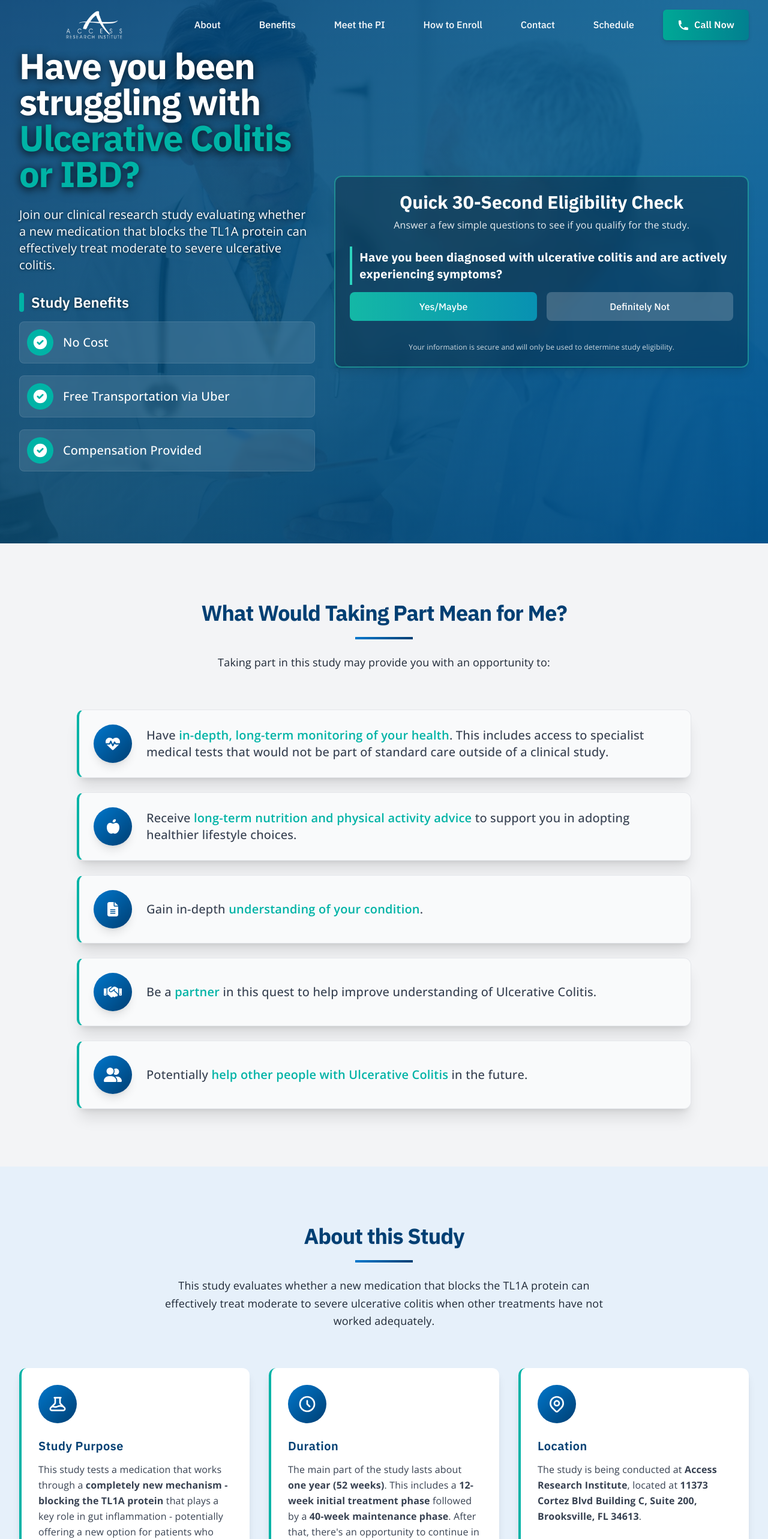
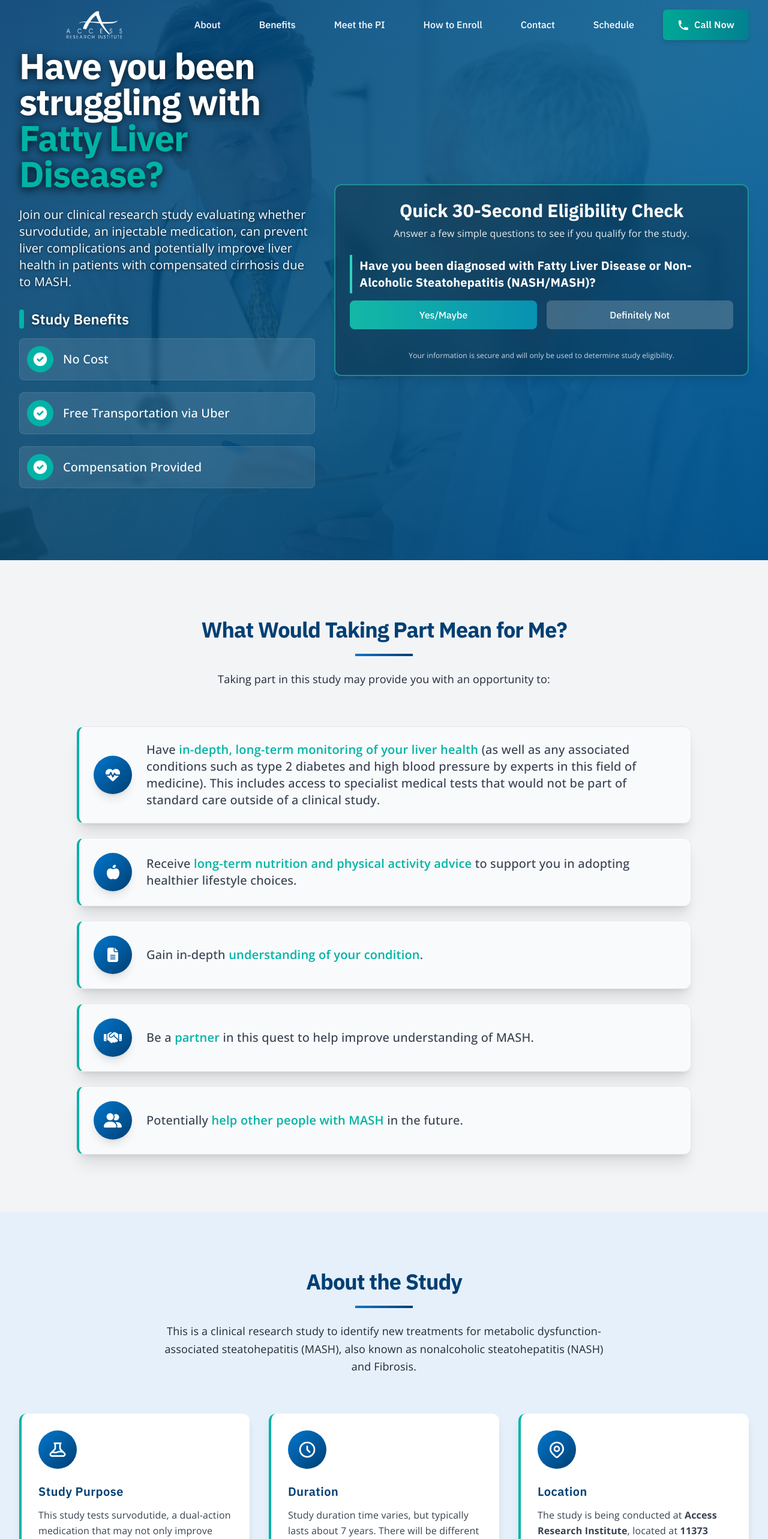
Before and after one commit to am23219/ari-asthma-study, a Next.js app: page / in a window 1280 px wide. Shown: the top 2566 px of the page at 60% size. Built offline with nearby package versions, Linux system fonts and the light colour scheme.

Commit message:
updated styles

```diff
--- a/app/components/AboutSection.jsx
+++ b/app/components/AboutSection.jsx
@@ -18,11 +18,11 @@ export default function AboutSection() {
           className="text-center mb-10 md:mb-16"
         >
           <h2 className="text-3xl md:text-4xl font-bold mb-5 text-navy-deep font-heading tracking-tight">
-            About this Study
+            About the Study
           </h2>
           <div className="w-24 h-1 bg-gradient-to-r from-blue-primary to-navy-deep mx-auto mb-6"></div>
           <p className="text-lg text-gray-800 max-w-3xl mx-auto font-body leading-relaxed">
-          This study evaluates whether a new medication that blocks the TL1A protein can effectively treat moderate to severe ulcerative colitis when other treatments have not worked adequately.</p>
+          This is a clinical research study to identify new treatments for metabolic dysfunction-associated steatohepatitis (MASH), also known as nonalcoholic steatohepatitis (NASH) and Fibrosis.</p>
         </motion.div>
 
         <div className="grid grid-cols-1 md:grid-cols-3 gap-6 md:gap-8">
@@ -41,7 +41,7 @@ export default function AboutSection() {
               </div>
               <h3 className="text-xl font-semibold mb-3 text-navy-deep font-heading tracking-wide">Study Purpose</h3>
               <p className="text-base text-gray-700 font-body leading-relaxed">
-              This study tests a medication that works through a <strong>completely new mechanism - blocking the TL1A protein</strong> that plays a key role in gut inflammation - potentially offering a new option for patients who haven't found relief with existing therapies.
+              This study tests survodutide, a dual-action medication that may not only improve liver health by reducing inflammation and scarring but also address underlying metabolic issues through weight loss and improved blood sugar control.
               </p>
             </div>
           </motion.div>
@@ -61,7 +61,10 @@ export default function AboutSection() {
               </div>
               <h3 className="text-xl font-semibold mb-3 text-navy-deep font-heading tracking-wide">Duration</h3>
               <p className="text-base text-gray-700 font-body leading-relaxed">
-              The main part of the study lasts about <strong>one year (52 weeks)</strong>. This includes a <strong>12-week initial treatment phase</strong> followed by a <strong>40-week maintenance phase</strong>. After that, there's an opportunity to continue in an open-label extension phase.
+              Study duration time varies, but typically lasts about 7 years. There will be
+different amounts of time that pass between each visit throughout the study (example: every 6 weeks). Some visits may be conducted remotely. The
+study team will go over the appointment schedule with you and address any questions you may
+have.
               </p>
             </div>
           </motion.div>
@@ -94,7 +97,7 @@ export default function AboutSection() {
             className="btn-primary inline-flex items-center justify-center px-6 py-3 text-base font-medium text-white bg-blue-primary rounded-full hover:bg-navy-deep transition-all duration-300 shadow-lg hover:shadow-xl transform hover:-translate-y-1"
           >
             <FontAwesomeIcon icon={faClipboardCheck} className="h-5 w-5 mr-2" />
-            <span className="tracking-wide">See If You Qualify</span>
+            <span className="tracking-wide">Schedule Your Consultation</span>
           </Link>
         </div>
       </div>
--- a/app/components/BenefitsSection.jsx
+++ b/app/components/BenefitsSection.jsx
@@ -18,7 +18,7 @@ export default function BenefitsSection() {
           <h2 className="text-4xl md:text-5xl font-bold mb-6 text-navy-deep font-heading">Study Benefits</h2>
           <div className="w-24 h-1 bg-gradient-to-r from-teal-accent to-gold-soft mx-auto mb-8"></div>
           <p className="text-xl text-gray-800 max-w-3xl mx-auto font-body">
-            Participating in our study offers several potential advantages for patients with ulcerative colitis.
+          Participating in our study offers several potential advantages for patients with liver disease.
           </p>
         </div>
 
@@ -100,7 +100,7 @@ export default function BenefitsSection() {
                 </span>
               </h3>
               <p className="text-gray-800 font-body">
-                By participating, you help advance medical knowledge and potentially improve future treatments for ulcerative colitis.
+                By participating, you help advance medical knowledge and potentially improve future treatments for this condition.
               </p>
             </div>
           </div>
--- a/app/components/EnrollmentSection.jsx
+++ b/app/components/EnrollmentSection.jsx
@@ -1,3 +1,5 @@
+// No need for changes here
+
 'use client';
 
 import { motion } from 'framer-motion';
--- a/app/components/Footer.jsx
+++ b/app/components/Footer.jsx
@@ -13,9 +13,9 @@ export default function Footer() {
       <div className="max-w-7xl mx-auto px-4 sm:px-6 lg:px-8 relative">
         <div className="grid grid-cols-1 sm:grid-cols-2 md:grid-cols-3 gap-8 md:gap-12 mb-8 md:mb-12">
           <div>
-            <h3 className="text-xl md:text-2xl font-heading font-bold text-white mb-4 md:mb-6">UC Study</h3>
+            <h3 className="text-xl md:text-2xl font-heading font-bold text-white mb-4 md:mb-6">NASH/MASH Study</h3>
             <p className="text-white text-sm md:text-base font-body">
-              Advancing treatment options for patients with ulcerative colitis.
+            Advancing treatment options for patients with NASH/MASH through clinical research.
             </p>
           </div>
 
--- a/app/components/HeroSection.jsx
+++ b/app/components/HeroSection.jsx
@@ -1,8 +1,6 @@
 'use client';
 
 import { useCallback, useState, useEffect } from 'react';
-import Particles from 'react-tsparticles';
-import { loadSlim } from 'tsparticles-slim';
 import Link from "next/link";
 import { motion } from "framer-motion";
 import LeadCaptureForm from "./LeadCaptureForm";
@@ -14,130 +12,8 @@ export default function HeroSection() {
     setIsClient(true);
   }, []);
 
-  const particlesInit = useCallback(async (engine) => {
-    console.log("Initializing particles engine...");
-    await loadSlim(engine);
-    console.log("Particles engine loaded.");
-  }, []);
-
-  const particlesLoaded = useCallback(async (container) => {
-    console.log("Particles container loaded:", container);
-  }, []);
-
-  const particlesOptions = {
-    fullScreen: {
-      enable: false,
-      zIndex: 0,
-    },
-    background: {
-    },
-    particles: {
-      number: {
-        value: 60,
-        density: {
-          enable: true,
-          value_area: 800,
-        },
-      },
-      color: {
-        value: ['#ffffff', '#00B3A6', '#0077CC'],
-      },
-      shape: {
-        type: 'circle',
-      },
-      opacity: {
-        value: 0.6,
-        random: true,
-        anim: {
-          enable: true,
-          speed: 0.5,
-          opacity_min: 0.1,
-          sync: false,
-        },
-      },
-      size: {
-        value: 3,
-        random: true,
-        anim: {
-          enable: false,
-        },
-      },
-      line_linked: {
-        enable: true,
-        distance: 150,
-        color: '#ffffff',
-        opacity: 0.4,
-        width: 1,
-      },
-      move: {
-        enable: true,
-        speed: 1.5,
-        direction: 'none',
-        random: true,
-        straight: false,
-        out_mode: 'out',
-        bounce: false,
-        attract: {
-          enable: false,
-          rotateX: 600,
-          rotateY: 1200,
-        },
-      },
-    },
-    interactivity: {
-      detect_on: 'canvas',
-      events: {
-        onhover: {
-          enable: true,
-          mode: 'repulse',
-        },
-        onclick: {
-          enable: true,
-          mode: 'push',
-        },
-        resize: true,
-      },
-      modes: {
-        grab: {
-          distance: 400,
-          line_linked: {
-            opacity: 1,
-          },
-        },
-        bubble: {
-          distance: 400,
-          size: 40,
-          duration: 2,
-          opacity: 8,
-          speed: 3,
-        },
-        repulse: {
-          distance: 100,
-          duration: 0.4,
-        },
-        push: {
-          particles_nb: 4,
-        },
-        remove: {
-          particles_nb: 2,
-        },
-      },
-    },
-    detectRetina: true,
-  };
-
   return (
     <section className="relative min-h-screen flex items-center justify-center pt-24 pb-12 md:py-20 overflow-hidden">
-      {isClient && (
-        <Particles
-          id="tsparticles"
-          init={particlesInit}
-          loaded={particlesLoaded}
-          options={particlesOptions}
-          className="absolute inset-0 z-[-1]"
-        />
-      )}
-
       <div
         className="absolute inset-0 bg-[url('/treatment-image.jpg')] bg-cover bg-center opacity-100 z-[0]"
       ></div>
@@ -154,10 +30,10 @@ export default function HeroSection() {
               transition={{ duration: 0.5 }}
             >
               <h1 className="font-heading text-3xl sm:text-4xl md:text-5xl lg:text-6xl font-bold mb-3 md:mb-6 text-white leading-tight tracking-tight" style={{ textShadow: '0 2px 15px rgba(0,0,0,0.8)' }}>
-                Have you been <span className="block">struggling with</span> <span className="text-[#00B3A6] drop-shadow-lg">Ulcerative Colitis or IBD?</span>
+                Have you been <span className="block">struggling with</span> <span className="text-[#00B3A6] drop-shadow-lg">Fatty Liver Disease?</span>
               </h1>
               <p className="font-body text-lg md:text-xl text-white mb-6 md:mb-8 max-w-xl mx-auto lg:mx-0 text-center lg:text-left" style={{ textShadow: '0 1px 5px rgba(0,0,0,0.6)' }}>
-                Join our clinical research study evaluating whether a new medication that blocks the TL1A protein can effectively treat moderate to severe ulcerative colitis.
+              Join our clinical research study evaluating whether survodutide, an injectable medication, can prevent liver complications and potentially improve liver health in patients with compensated cirrhosis due to MASH.
               </p>
 
               <div className="mb-6 md:mb-10">
--- a/app/components/LeadCaptureForm.jsx
+++ b/app/components/LeadCaptureForm.jsx
@@ -6,14 +6,15 @@ import { sendGTMEvent } from '@next/third-parties/google';
 import clsx from 'clsx';
 
 export default function LeadCaptureForm({ context = 'default' }) {
+  console.log('LeadCaptureForm context:', context);
   const [currentStep, setCurrentStep] = useState('initial');
   const [isSubmitting, setIsSubmitting] = useState(false);
   const [errorMessage, setErrorMessage] = useState('');
   const [formData, setFormData] = useState({
-    hasUcDiagnosis: null,
-    hasCrohnsOrIndeterminate: null,
-    hasColectomyOrOstomy: null,
-    recentlyHospitalized: null,
+    hasDiagnosis: null,
+    hasOtherLiverDisease: null,
+    pregnancyStatus: null,
+    hadRecentCardiacEvent: null,
     name: '',
     phone: '',
     email: ''
@@ -24,31 +25,31 @@ export default function LeadCaptureForm({ context = 'default' }) {
     setFormData(newFormData);
 
     // Determine next step based on answer
-    if (question === 'hasUcDiagnosis' && answer === false) {
+    if (question === 'hasDiagnosis' && answer === false) {
       setCurrentStep('notQualified');
       return;
     }
-    if (question === 'hasCrohnsOrIndeterminate' && answer === true) {
+    if (question === 'hasOtherLiverDisease' && answer === true) {
       setCurrentStep('notQualified');
       return;
     }
-    if (question === 'hasColectomyOrOstomy' && answer === true) {
+    if (question === 'pregnancyStatus' && answer === true) {
       setCurrentStep('notQualified');
       return;
     }
-    if (question === 'recentlyHospitalized' && answer === true) {
+    if (question === 'hadRecentCardiacEvent' && answer === true) {
       setCurrentStep('notQualified');
       return;
     }
 
     // Advance to next question or contact info
-    if (question === 'hasUcDiagnosis') {
-      setCurrentStep('crohnsQuestion');
-    } else if (question === 'hasCrohnsOrIndeterminate') {
-      setCurrentStep('colectomyQuestion');
-    } else if (question === 'hasColectomyOrOstomy') {
-      setCurrentStep('hospitalizedQuestion');
-    } else if (question === 'recentlyHospitalized') {
+    if (question === 'hasDiagnosis') {
+      setCurrentStep('otherLiverDisease');
+    } else if (question === 'hasOtherLiverDisease') {
+      setCurrentStep('pregnancyStatus');
+    } else if (question === 'pregnancyStatus') {
+      setCurrentStep('recentCardiacEvent');
+    } else if (question === 'hadRecentCardiacEvent') {
       setCurrentStep('contactInfo');
     }
   };
@@ -69,15 +70,15 @@ export default function LeadCaptureForm({ context = 'default' }) {
       setIsSubmitting(true);
       // Format data for API submission
       const apiFormData = {
-        formType: 'uc-study',
+        formType: 'mash-study',
         firstName: formData.name?.split(' ')[0] || '',
         lastName: formData.name?.split(' ').slice(1).join(' ') || '',
         email: formData.email,
         phone: formData.phone,
-        hasUcDiagnosis: formData.hasUcDiagnosis,
-        hasCrohnsOrIndeterminate: formData.hasCrohnsOrIndeterminate,
-        hasColectomyOrOstomy: formData.hasColectomyOrOstomy,
-        recentlyHospitalized: formData.recentlyHospitalized
+        hasDiagnosis: formData.hasDiagnosis,
+        hasOtherLiverDisease: formData.hasOtherLiverDisease,
+        pregnancyStatus: formData.pregnancyStatus,
+        hadRecentCardiacEvent: formData.hadRecentCardiacEvent
       };
 
       console.log('Submitting Lead Capture form data:', apiFormData);
@@ -85,19 +86,19 @@ export default function LeadCaptureForm({ context = 'default' }) {
       // Try direct API call to GoHighLevel first (this is what works reliably)
       try {
         // Format the data for GoHighLevel direct API call
-        const contactData = {
+         const contactData = {
           firstName: apiFormData.firstName,
           lastName: apiFormData.lastName,
           email: apiFormData.email,
           phone: apiFormData.phone,
-          tags: ["UC Study", "Website Lead"],
+          tags: ["NASH/MASH Study", "Website Lead"],
           source: "Website Eligibility Form",
           notes: `Quick Eligibility Form Submission
 Submitted at: ${new Date().toISOString()}
-Has UC Diagnosis: ${formData.hasUcDiagnosis ? "Yes/Maybe" : "Definitely Not"}
-Has Crohn's or Indeterminate Colitis: ${formData.hasCrohnsOrIndeterminate ? "Yes" : "No"}
-Has Colectomy/Ostomy/Pouch: ${formData.hasColectomyOrOstomy ? "Yes" : "No"}
-Recently Hospitalized: ${formData.recentlyHospitalized ? "Yes" : "No"}`
+Has MASH/NASH Diagnosis: ${formData.hasDiagnosis ? "Yes/Maybe" : "Definitely Not"}
+Has Other Liver Disease: ${formData.hasOtherLiverDisease ? "Yes" : "No"}
+Pregnancy Status (if applicable): ${formData.pregnancyStatus ? "Yes" : "No"}
+Recent Cardiac Event: ${formData.hadRecentCardiacEvent ? "Yes" : "No"}`
         };
 
         // Use API key directly - this is what works in testing
@@ -192,10 +193,10 @@ Recently Hospitalized: ${formData.recentlyHospitalized ? "Yes" : "No"}`
   const restart = () => {
     setCurrentStep('initial');
     setFormData({
-      hasUcDiagnosis: null,
-      hasCrohnsOrIndeterminate: null,
-      hasColectomyOrOstomy: null,
-      recentlyHospitalized: null,
+      hasDiagnosis: null,
+      hasOtherLiverDisease: null,
+      pregnancyStatus: null,
+      hadRecentCardiacEvent: null,
       name: '',
       phone: '',
       email: ''
@@ -291,17 +292,17 @@ Recently Hospitalized: ${formData.recentlyHospitalized ? "Yes" : "No"}`
           >
             <div className="mb-4 sm:mb-5">
               <p className={questionTextClasses}>
-                Have you been diagnosed with ulcerative colitis and are actively experiencing symptoms?
+              Have you been diagnosed with Fatty Liver Disease or Non-Alcoholic Steatohepatitis (NASH/MASH)?
               </p>
               <div className="flex gap-3 sm:gap-4">
                 <button
-                  onClick={() => handleAnswer('hasUcDiagnosis', true)}
+                  onClick={() => handleAnswer('hasDiagnosis', true)}
                   className={buttonPrimaryClasses}
                 >
                   Yes/Maybe
                 </button>
                 <button
-                  onClick={() => handleAnswer('hasUcDiagnosis', false)}
+                  onClick={() => handleAnswer('hasDiagnosis', false)}
                   className={buttonSecondaryClasses}
                 >
                   Definitely Not
@@ -311,9 +312,9 @@ Recently Hospitalized: ${formData.recentlyHospitalized ? "Yes" : "No"}`
           </motion.div>
         )}
 
-        {currentStep === 'crohnsQuestion' && (
+        {currentStep === 'otherLiverDisease' && (
           <motion.div
-            key="crohnsQuestion"
+            key="otherLiverDisease"
             initial={{ opacity: 0, y: 20 }}
             animate={{ opacity: 1, y: 0 }}
             exit={{ opacity: 0, y: -20 }}
@@ -327,17 +328,17 @@ Recently Hospitalized: ${formData.recentlyHospitalized ? "Yes" : "No"}`
             </p>
             <div className="mb-4 sm:mb-5">
               <p className={questionTextClasses}>
-                Have you been diagnosed with Crohn's disease or indeterminate colitis?
+              Do you have any history of other liver diseases besides MASH?
               </p>
               <div className="flex gap-3 sm:gap-4">
                 <button
-                  onClick={() => handleAnswer('hasCrohnsOrIndeterminate', true)}
+                  onClick={() => handleAnswer('hasOtherLiverDisease', true)}
                   className={buttonSecondaryClasses}
                 >
                   Yes
                 </button>
                 <button
-                  onClick={() => handleAnswer('hasCrohnsOrIndeterminate', false)}
+                  onClick={() => handleAnswer('hasOtherLiverDisease', false)}
                   className={buttonPrimaryClasses}
                 >
                   No
@@ -347,9 +348,9 @@ Recently Hospitalized: ${formData.recentlyHospitalized ? "Yes" : "No"}`
           </motion.div>
         )}
 
-        {currentStep === 'colectomyQuestion' && (
+        {currentStep === 'pregnancyStatus' && (
           <motion.div
-            key="colectomyQuestion"
+            key="pregnancyStatus"
             initial={{ opacity: 0, y: 20 }}
             animate={{ opacity: 1, y: 0 }}
             exit={{ opacity: 0, y: -20 }}
@@ -363,17 +364,17 @@ Recently Hospitalized: ${formData.recentlyHospitalized ? "Yes" : "No"}`
             </p>
             <div className="mb-4 sm:mb-5">
               <p className={questionTextClasses}>
-                Have you had a colectomy (removal of the colon), ostomy, or ileal pouch?
+              For women: Are you pregnant, breastfeeding, or planning pregnancy in the next 7 years?
               </p>
               <div className="flex gap-3 sm:gap-4">
                 <button
-                  onClick={() => handleAnswer('hasColectomyOrOstomy', true)}
+                  onClick={() => handleAnswer('pregnancyStatus', true)}
                   className={buttonSecondaryClasses}
                 >
                   Yes
                 </button>
                 <button
-                  onClick={() => handleAnswer('hasColectomyOrOstomy', false)}
+                  onClick={() => handleAnswer('pregnancyStatus', false)}
                   className={buttonPrimaryClasses}
                 >
                   No
@@ -383,9 +384,9 @@ Recently Hospitalized: ${formData.recentlyHospitalized ? "Yes" : "No"}`
           </motion.div>
         )}
 
-        {currentStep === 'hospitalizedQuestion' && (
+        {currentStep === 'recentCardiacEvent' && (
           <motion.div
-            key="hospitalizedQuestion"
+            key="recentCardiacEvent"
             initial={{ opacity: 0, y: 20 }}
             animate={{ opacity: 1, y: 0 }}
             exit={{ opacity: 0, y: -20 }}
@@ -399,17 +400,17 @@ Recently Hospitalized: ${formData.recentlyHospitalized ? "Yes" : "No"}`
             </p>
             <div className="mb-4 sm:mb-5">
               <p className={questionTextClasses}>
-                Have you been hospitalized for UC or IBD in the past 3 months?
+              Have you had a heart attack stroke or mini stroke in the last 6 months?
               </p>
               <div className="flex gap-3 sm:gap-4">
                 <button
-                  onClick={() => handleAnswer('recentlyHospitalized', true)}
+                  onClick={() => handleAnswer('hadRecentCardiacEvent', true)}
                   className={buttonSecondaryClasses}
                 >
                   Yes
                 </button>
                 <button
-                  onClick={() => handleAnswer('recentlyHospitalized', false)}
+                  onClick={() => handleAnswer('hadRecentCardiacEvent', false)}
                   className={buttonPrimaryClasses}
                 >
                   No
@@ -479,6 +480,7 @@ Recently Hospitalized: ${formData.recentlyHospitalized ? "Yes" : "No"}`
                 className={clsx(
                   "w-full py-3.5 sm:py-4 rounded-lg text-white font-semibold transition-all flex items-center justify-center font-heading",
                   {
+                    'bg-gradient-to-r from-blue-primary to-navy-deep hover:from-navy-deep hover:to-blue-primary': context === 'default' || context === 'consultation',
                     'bg-gradient-to-r from-teal-500 to-cyan-600 hover:from-teal-600 hover:to-cyan-700': context === 'hero'
                   }
                 )}
--- a/app/components/ParticipationBenefitsSection.jsx
+++ b/app/components/ParticipationBenefitsSection.jsx
@@ -15,7 +15,7 @@ export default function ParticipationBenefitsSection() {
   const benefits = [
     {
       icon: faHeartPulse,
-      text: 'Have <span class="text-teal-accent font-semibold">in-depth, long-term monitoring of your health</span>. This includes access to specialist medical tests that would not be part of standard care outside of a clinical study.'
+      text: 'Have <span class="text-teal-accent font-semibold">in-depth, long-term monitoring of your liver health</span> (as well as any associated conditions such as type 2 diabetes and high blood pressure by experts in this field of medicine). This includes access to specialist medical tests that would not be part of standard care outside of a clinical study.'
     },
     {
       icon: faAppleWhole,
@@ -27,11 +27,11 @@ export default function ParticipationBenefitsSection() {
     },
     {
       icon: faHandshake,
-      text: 'Be a <span class="text-teal-accent font-semibold">partner</span> in this quest to help improve understanding of Ulcerative Colitis.'
+      text: 'Be a <span class="text-teal-accent font-semibold">partner</span> in this quest to help improve understanding of MASH.'
     },
     {
       icon: faUserGroup,
-      text: 'Potentially <span class="text-teal-accent font-semibold">help other people with Ulcerative Colitis</span> in the future.'
+      text: 'Potentially <span class="text-teal-accent font-semibold">help other people with MASH</span> in the future.'
     }
   ];
 
```
Also changed, not shown: app/components/FAQSection.jsx (+5 -5 lines), 1 other file (tests, documents, lock files or other folders).
